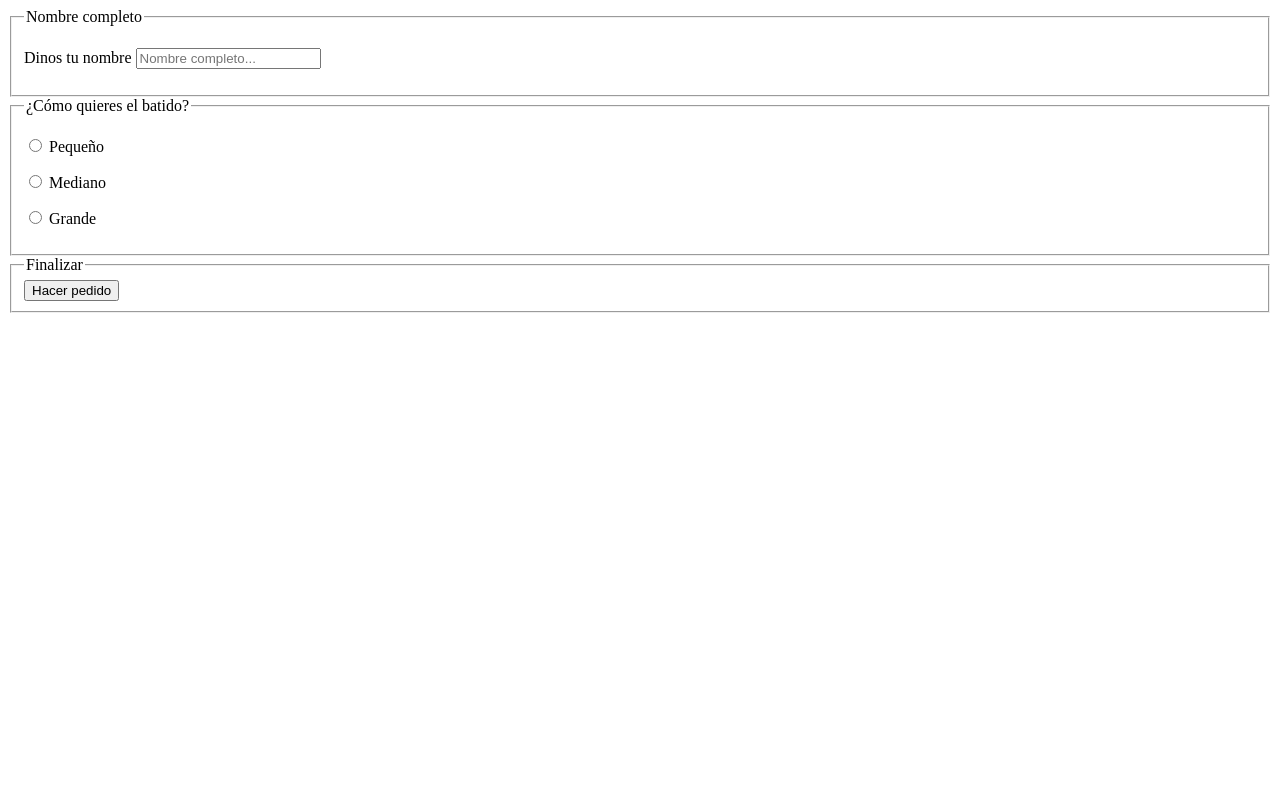
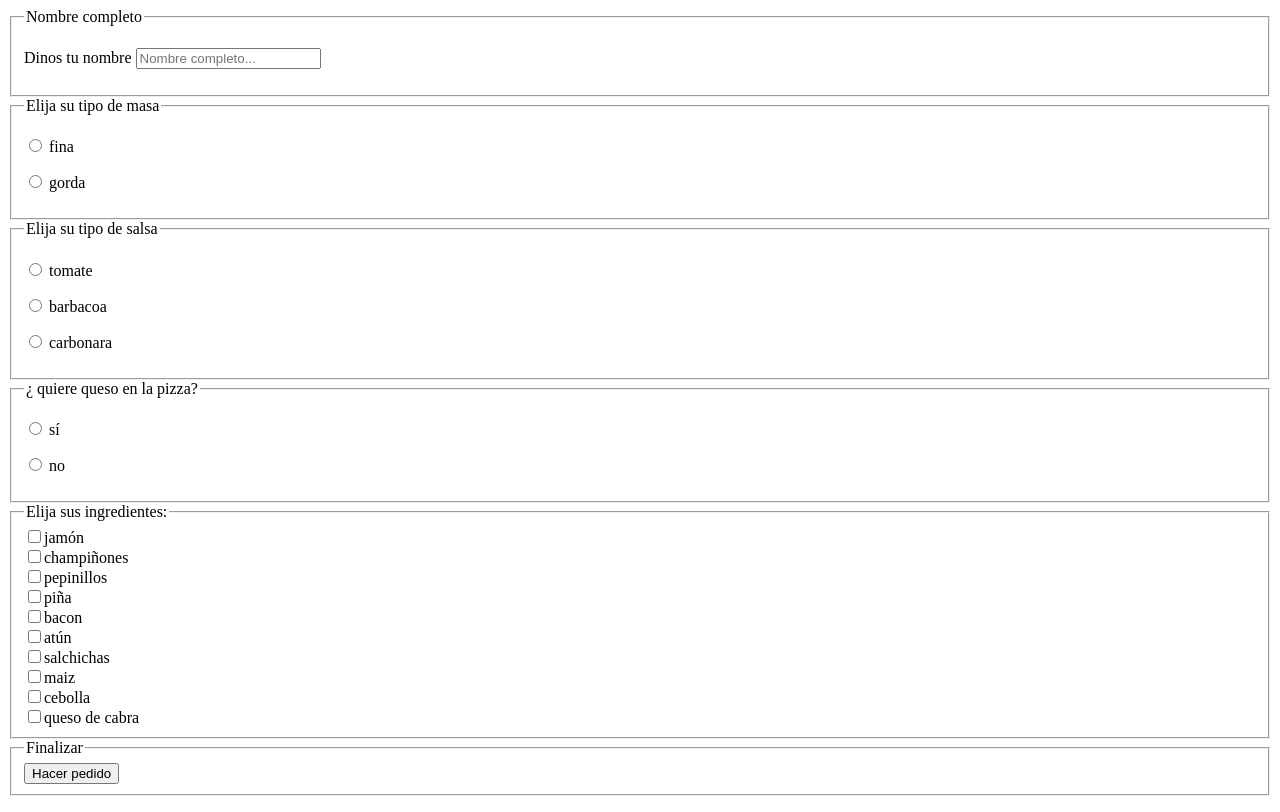
Before and after one commit to vigveel/TICO2, a plain HTML site: page PIZZERÍA.html in a window 1280 px wide. Drawn offline with Linux system fonts and the light colour scheme.

Commit message:
Update PIZZERÍA.html

```diff
--- a/PIZZERÍA.html
+++ b/PIZZERÍA.html
@@ -1,3 +1,4 @@
+<html>
 <form>
   <fieldset>
     <legend>Nombre completo</legend>
@@ -7,22 +8,63 @@
     </p>
   </fieldset>
   <fieldset>
-    <legend>¿Cómo quieres el batido?</legend>
+    <legend>Elija su tipo de masa </legend>
     <p>
       <input type="radio" name="size" id="size_1" value="small">
-      <label for="size_1">Pequeño</label>
+      <label for="size_1">fina</label>
     </p>
     <p>
       <input type="radio" name="size" id="size_2" value="medium">
-      <label for="size_2">Mediano</label>
+      <label for="size_2">gorda</label>
+    </p>
+
+  </fieldset>
+  <fieldset>
+    <legend>Elija su tipo de salsa </legend>
+    <p>
+      <input type="radio" name="size" id="size_1" value="small">
+      <label for="size_1">tomate</label>
     </p>
     <p>
-      <input type="radio" name="size" id="size_3" value="large">
-      <label for="size_3">Grande</label>
+      <input type="radio" name="size" id="size_2" value="medium">
+      <label for="size_2">barbacoa</label>
     </p>
+    <p>
+        <input type="radio" name="size" id="size_2" value="medium">
+        <label for="size_2">carbonara</label>
+    </p>
+</fieldset>
+    <fieldset>
+        <legend>¿ quiere queso en la pizza? </legend>
+        <p>
+          <input type="radio" name="size" id="size_1" value="small">
+          <label for="size_1">sí</label>
+        </p>
+        <p>
+          <input type="radio" name="size" id="size_2" value="medium">
+          <label for="size_2">no</label>
+        </p>
+
+      </fieldset>
+
   </fieldset>
+  <fieldset>
+      <legend>Elija sus ingredientes: </legend>
+      <label><input type="checkbox" id="cbox1" value="first_checkbox">jamón</label><br>
+      <label><input type="checkbox" id="cbox1" value="first_checkbox">champiñones</label><br>
+      <label><input type="checkbox" id="cbox1" value="first_checkbox">pepinillos</label><br>
+      <label><input type="checkbox" id="cbox1" value="first_checkbox">piña</label><br>
+      <label><input type="checkbox" id="cbox1" value="first_checkbox">bacon</label><br>
+      <label><input type="checkbox" id="cbox1" value="first_checkbox">atún </label><br>
+      <label><input type="checkbox" id="cbox1" value="first_checkbox">salchichas</label><br>
+      <label><input type="checkbox" id="cbox1" value="first_checkbox">maiz</label><br>
+      <label><input type="checkbox" id="cbox1" value="first_checkbox">cebolla</label><br>
+      <label><input type="checkbox" id="cbox1" value="first_checkbox">queso de cabra</label><br>
+  </fieldset>
+
   <fieldset>
     <legend>Finalizar</legend>
     <input type="submit" name="enviar" value="Hacer pedido">
   </fieldset>
 </form>
+</html>
```
